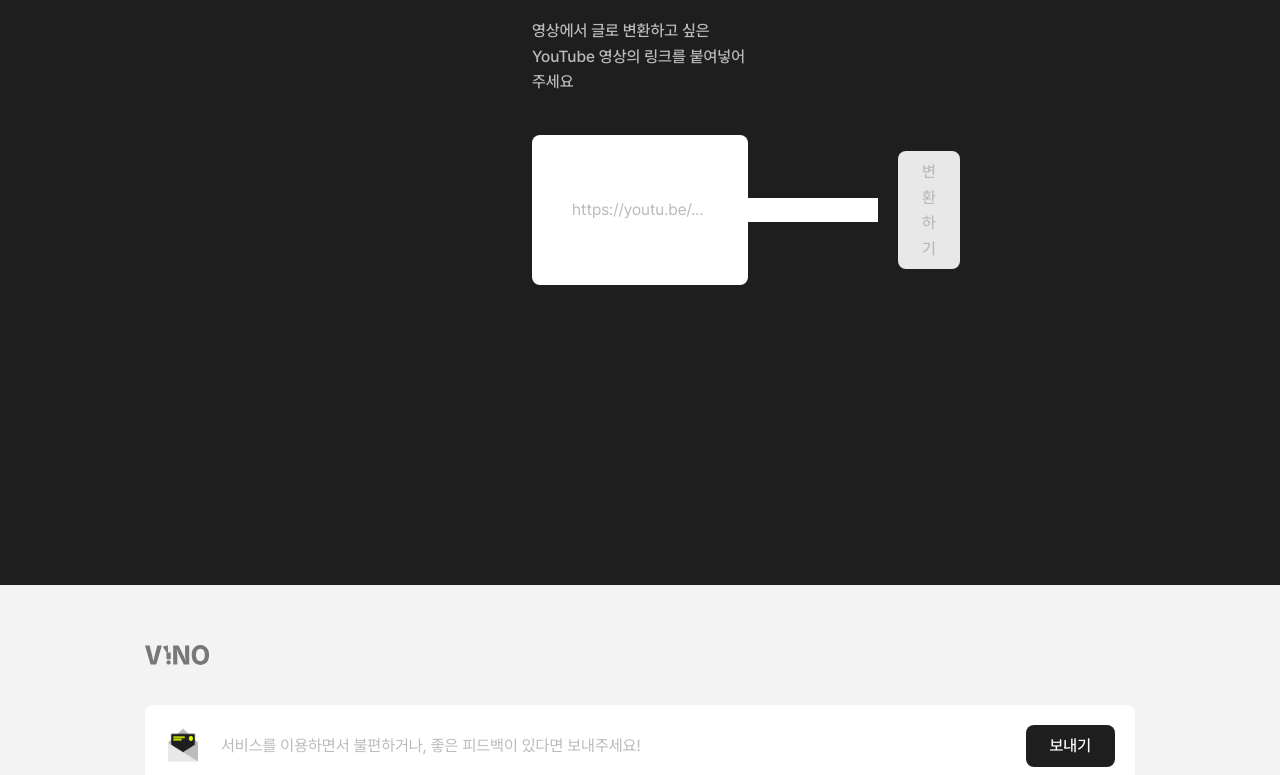
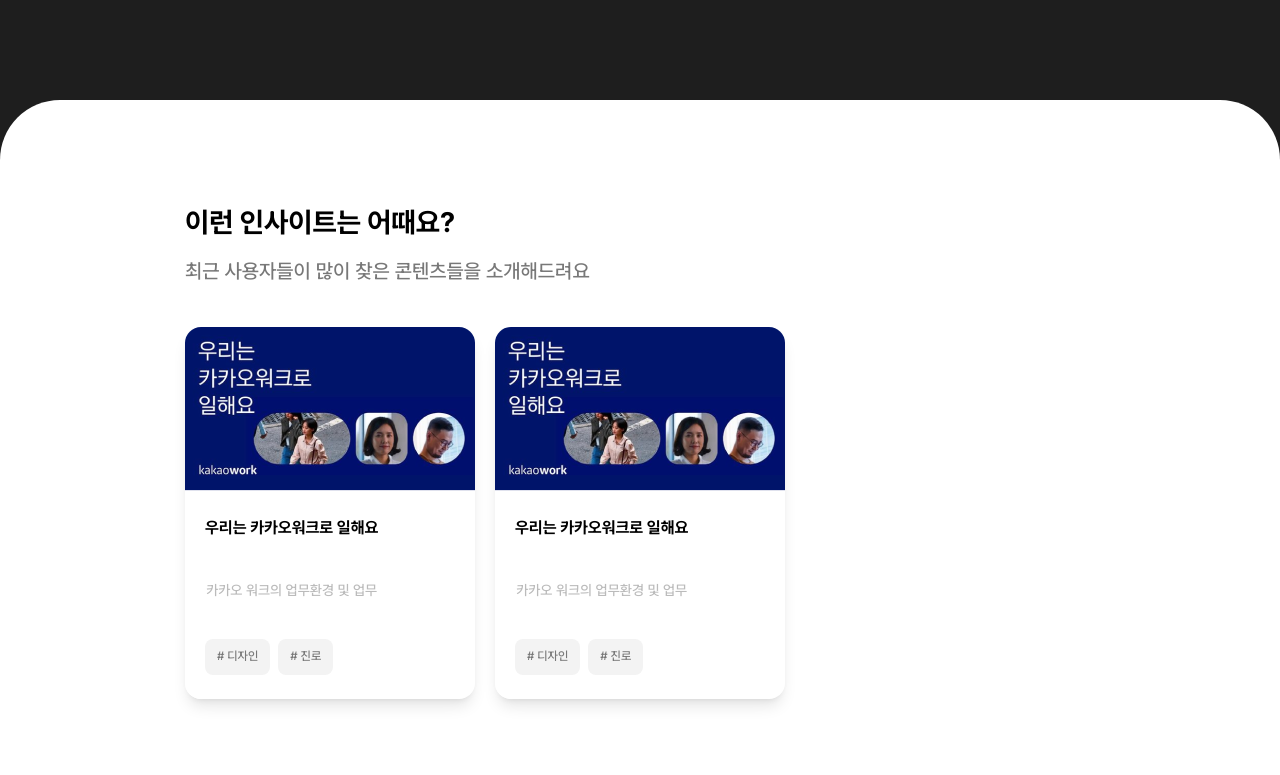
Before and after one commit to teamViNO/ViNO-Client-v2, a Next.js app: page / in a window 1280 px wide. Shown: the part 405-1180 px from the top of the page. Built offline with nearby package versions, Linux system fonts and the light colour scheme.

Commit message:
feat: 이런 인사이트 어때요 퍼블리싱

```diff
--- a/src/app/page.tsx
+++ b/src/app/page.tsx
@@ -1,10 +1,40 @@
 import YoutubeInput from "@/components/home/YoutubeInput";
+import exampleSrc from "@/assets/convert-example.png";
+import Card from "@/components/common/card";
+
+const cards = [
+  {
+    id: 1,
+    src: exampleSrc,
+    title: "우리는 카카오워크로 일해요",
+    description: "카카오 워크의 업무환경 및 업무",
+    chips: ["디자인", "진로"],
+  },
+  {
+    id: 2,
+    src: exampleSrc,
+    title: "우리는 카카오워크로 일해요",
+    description: "카카오 워크의 업무환경 및 업무",
+    chips: ["디자인", "진로"],
+  },
+];
 
 export default function Home() {
   return (
     <main>
-      <section className="flex flex-col gap-10 py-[120px] px-[266px] bg-gray-500">
-        <YoutubeInput />
+      <YoutubeInput />
+      <section className="bg-white rounded-t-[60px] relative bottom-[60px] py-[100px] flex flex-col items-center gap-10">
+        <div className="flex flex-col gap-2.5 w-[910px]">
+          <h3 className="header5">이런 인사이트는 어때요?</h3>
+          <h4 className="sub-header2 text-gray-400">
+            최근 사용자들이 많이 찾은 콘텐츠들을 소개해드려요
+          </h4>
+        </div>
+        <div className="grid grid-cols-3 gap-x-5 gap-y-10">
+          {cards.map((card) => (
+            <Card key={card.id} {...card} />
+          ))}
+        </div>
       </section>
     </main>
   );
```
